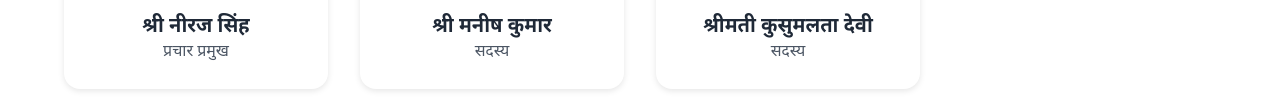
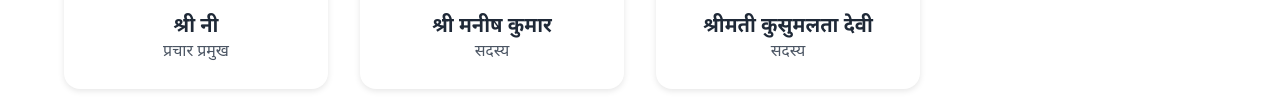
Before and after one commit to vedant7072/smdvssn, a plain HTML site: page members.html in a window 1280 px wide. Shown: the part 695-798 px from the top of the page. Drawn offline with nearby package versions, Linux system fonts and the light colour scheme.

Commit message:
Update member name for Shri Neeraj Singh

```diff
--- a/members.html
+++ b/members.html
@@ -46,7 +46,7 @@
 
       <div class="card text-center p-6">
         <img src="assets/img/member4.jpg" alt="Member Photo" class="w-32 h-32 mx-auto rounded-full mb-4 object-cover">
-        <h3 class="text-xl font-semibold" data-hi="श्री नीरज सिंह" data-en="Shri Neeraj Singh">श्री नीरज सिंह</h3>
+        <h3 class="text-xl font-semibold" data-hi="श्री नीर" data-en="Shri Neer">श्री नी</h3>
         <p class="text-gray-600" data-hi="प्रचार प्रमुख" data-en="Public Relations Head">प्रचार प्रमुख</p>
       </div>
 
```
